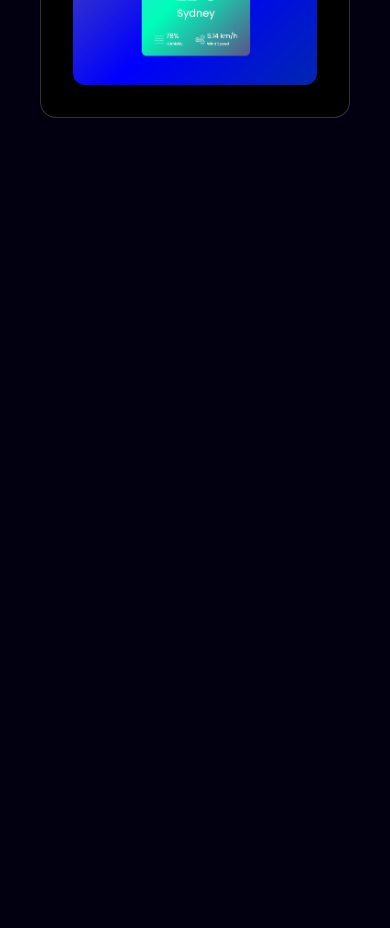
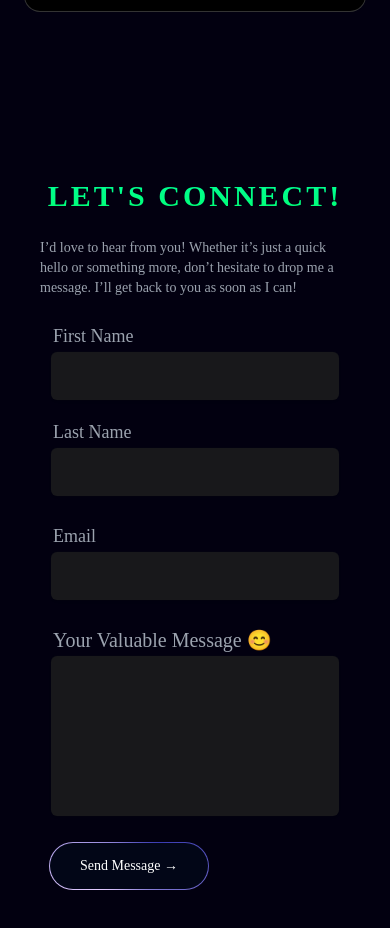
Before and after one commit to vivek4nag/Portfolio, a React (Vite) app: page / in a window 390 px wide. Shown: the part 6400-7328 px from the top of the page. Before the commit the page ends 6758 px from the top, so only its background shows below. Built offline with nearby package versions, Linux system fonts and the light colour scheme.

Commit message:
almost all section done

```diff
--- a/src/App.jsx
+++ b/src/App.jsx
@@ -2,7 +2,10 @@
 import Home from "./Pages/Home";
 import Navbar from "./components/Navbar/Navbar";
 import Skills from "./Pages/Skills";
+// import Projects from "./Pages/Projects";
+import Contact from "./Pages/ContactMe";
 import Projects from "./Pages/Projects";
+// import FooterCard from "./Pages/Footer";
 import { StarsBackground } from "./components/ui/stars-background";
 import { ShootingStars } from "./components/ui/shooting-stars";
 
@@ -13,25 +16,28 @@ export default function App() {
     <div className="relative min-h-screen">
       <StarsBackground className="fixed top-0 left-0 w-full h-full -z-10"/>
       <ShootingStars className="fixed top-0 left-0 w-full h-full -z-10"/>
-    <div className=" w-full xl:w-[1400px] py-32 px-4 lg:px-12 pr-4 lg:pr-32">
+      <div className=" w-full py-28 md:px-4 lg:px-12  lg:pr-32">
         {/* <ParticleBackground  /> */}
 
 
         {/* Navbar */}
         <Navbar />
 
-      {/* home container */}
-      <Home/>
+        {/* home Page */}
+        <Home />
 
-      {/* skills container */}
-      <Skills/>
+        {/* skills Page */}
+        <Skills />
 
-      {/* projects container */}
+        {/* projects Page */}
         <Projects/>
 
-      {/* contact container */}
+        {/* contact Page */}
+        <Contact />
+
 
         {/* footer */}
+        {/* <FooterCard/> */}
 
       </div>
     </div>
```
Lines whose indentation alone changed are shown as unchanged.
